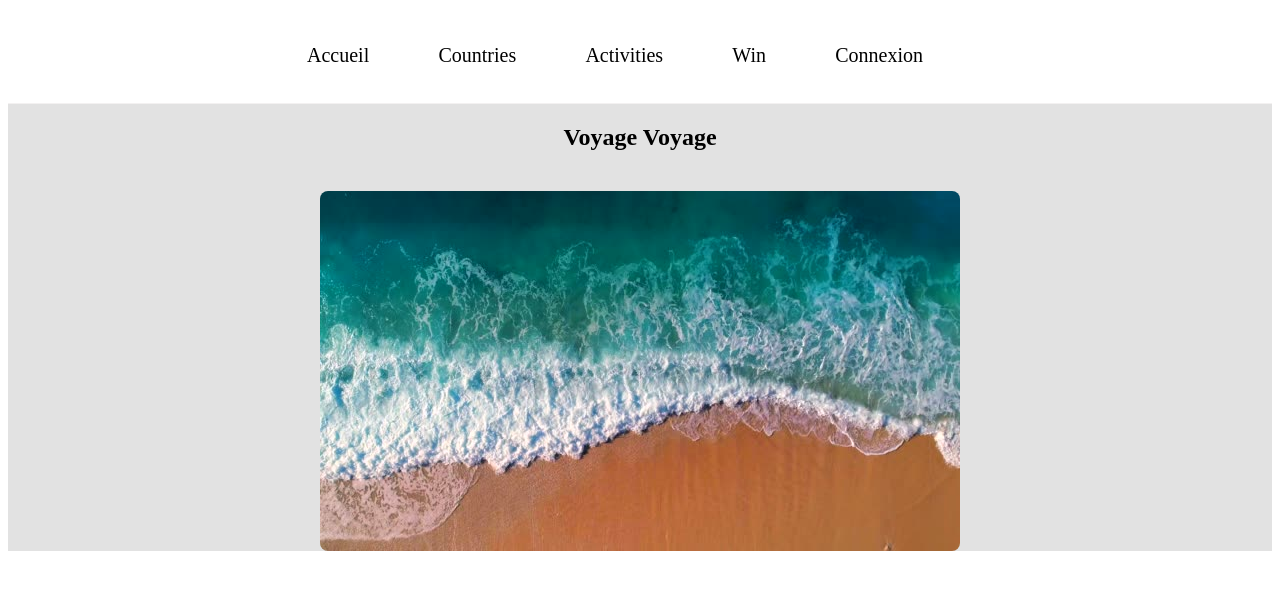
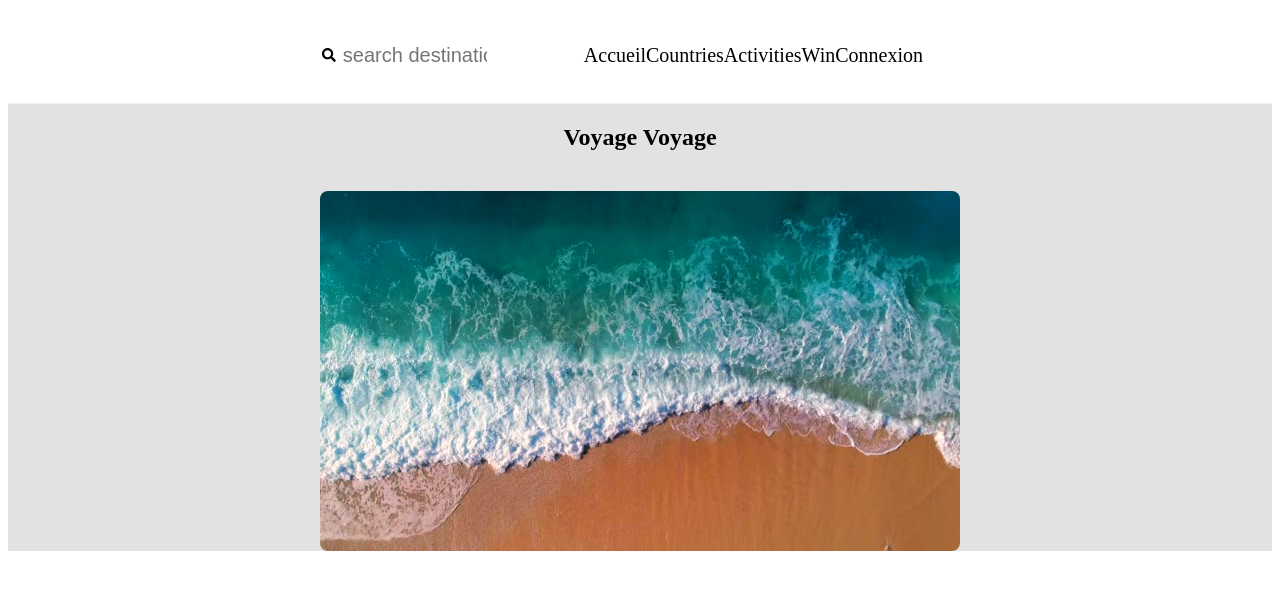
Before and after one commit to valihna/AtelierFullstack, a React (Vite) app in the folder frontend/: page / in a window 1280 px wide. Shown: the top 590 px of the page. Built offline with nearby package versions, Linux system fonts and the light colour scheme; no server answers.

Commit message:
seachBar

```diff
--- a/frontend/package.json
+++ b/frontend/package.json
@@ -9,6 +9,7 @@
     "prop-types": "^15.8.1",
     "react": "^18.2.0",
     "react-dom": "^18.2.0",
+    "react-icons": "^5.0.1",
     "react-router-dom": "^6.14.2"
   },
   "devDependencies": {
--- a/frontend/src/components/navbar/Navbar.jsx
+++ b/frontend/src/components/navbar/Navbar.jsx
@@ -1,11 +1,13 @@
 import React from "react";
 import { Link } from "react-router-dom";
+import SearchBar from "../searchBar/SearchBar";
 import "./Navbar.css";
 
 function Navbar() {
   return (
     <div className="navbar">
       <div className="nav_link">
+        <SearchBar />
         <Link to="/">
           <p className="nav_p">Accueil </p>
         </Link>
--- a/frontend/src/components/searchBar/SearchBar.css
+++ b/frontend/src/components/searchBar/SearchBar.css
@@ -1,4 +1,4 @@
-/* .input-wrapper {
+.input-wrapper {
   margin-right: 5rem;
   background-color: white;
   width: 20rem;
@@ -16,4 +16,4 @@
   font-size: 1.25rem;
   width: 100%;
   margin-left: 5px;
-} */
+}
--- a/frontend/src/components/searchBar/SearchBar.jsx
+++ b/frontend/src/components/searchBar/SearchBar.jsx
@@ -1,29 +1,30 @@
-// import React, { useState } from "react";
-// import { FaSearch } from "react-icons/fa";
-// import "./SearchBar.css";
+import React, { useState } from "react";
+import { FaSearch } from "react-icons/fa";
 
-// function SearchBar({ onSearch }) {
-//   const [value, setValue] = useState("");
+import "./SearchBar.css";
 
-//   const handleChange = (event) => {
-//     const updatedValue = event.target.value;
-//     setValue(updatedValue);
+function SearchBar({ onSearch }) {
+  const [value, setValue] = useState("");
 
-//     onSearch(updatedValue);
-//   };
+  const handleChange = (event) => {
+    const updatedValue = event.target.value;
+    setValue(updatedValue);
 
-//   return (
-//     <div className="input-wrapper">
-//       <FaSearch />
-//       <input
-//         type="text"
-//         placeholder="search beer by name..."
-//         className="search-bar"
-//         onChange={handleChange}
-//         value={value}
-//       />
-//     </div>
-//   );
-// }
+    onSearch(updatedValue);
+  };
 
-// export default SearchBar;
+  return (
+    <div className="input-wrapper">
+      <FaSearch />
+      <input
+        type="text"
+        placeholder="search destinations by name..."
+        className="search-bar"
+        onChange={handleChange}
+        value={value}
+      />
+    </div>
+  );
+}
+
+export default SearchBar;
```
